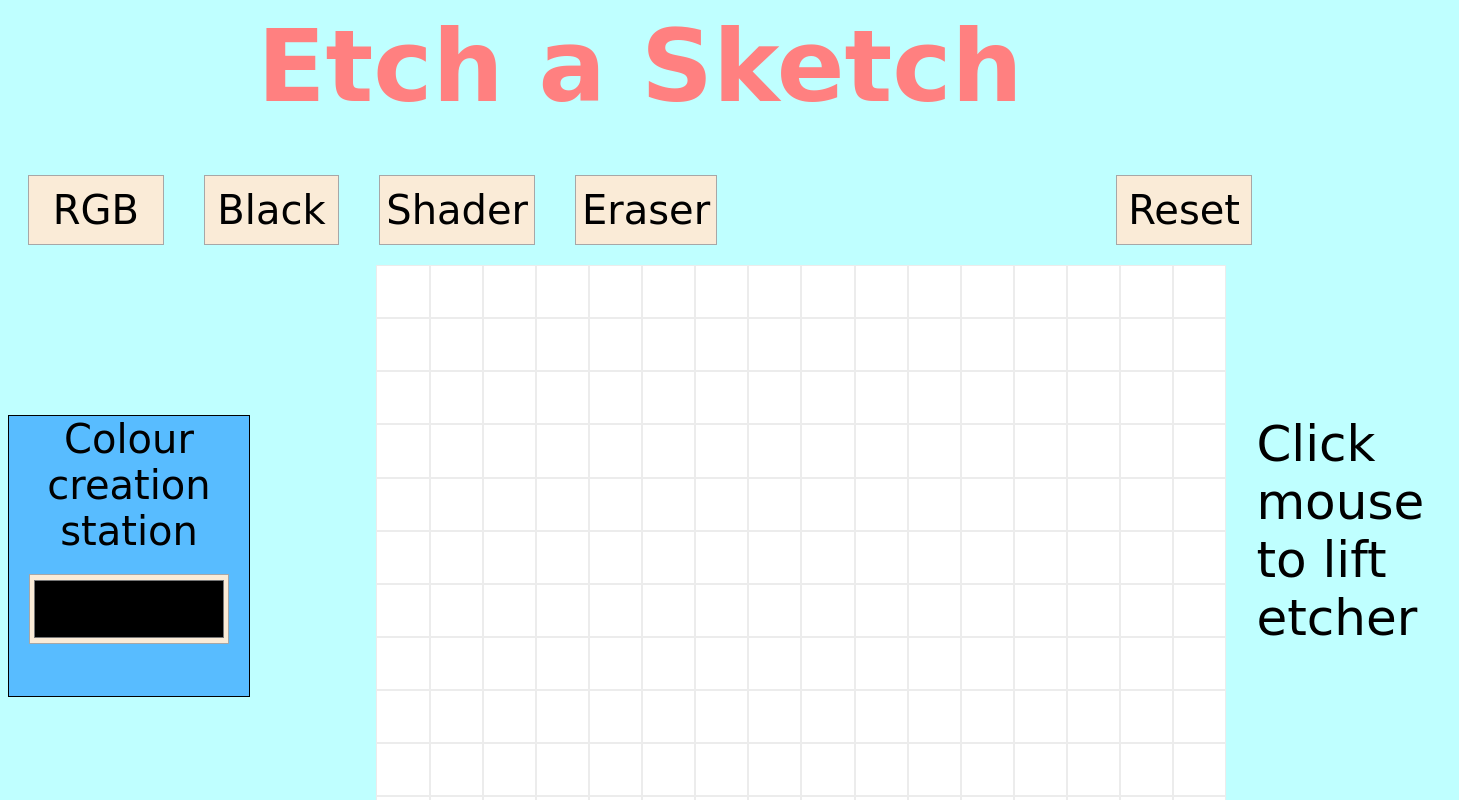
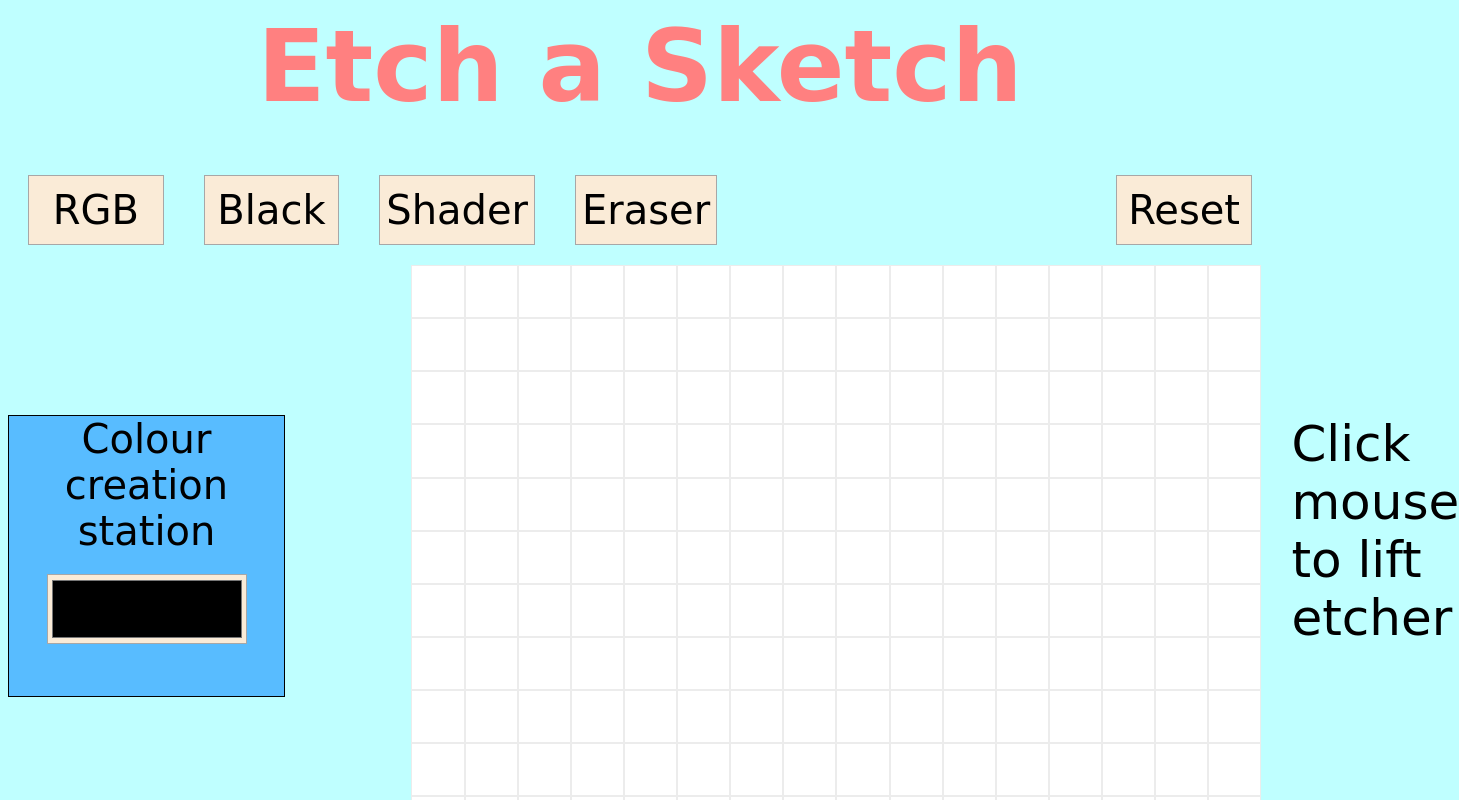
Before and after one commit to cmart152/etch-a-sketch, a plain HTML site: page index.html in a window 1280 px wide. Shown: the top 800 px of the page, 1459 px wide, since content can reach past the window. Drawn offline with Linux system fonts and the light colour scheme; a web font is replaced by a local one.

Commit message:
tweak to creation station box

```diff
--- a/style.css
+++ b/style.css
@@ -57,7 +57,9 @@
     margin-bottom: 30px;
     border: 1px solid black;
     height: 280px;
+    min-height: 280px;
     width: 275px;
+    min-width: 275px;
     background-color: rgb(88, 188, 255);
     text-align: center;
     margin-top: 150px;
```
